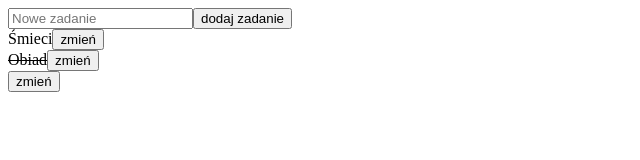
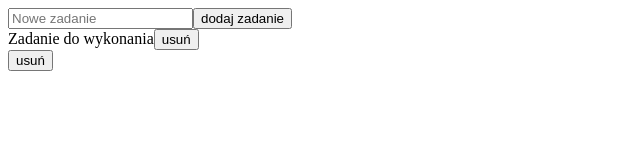
Before and after one commit to PaulinaOster/JFDDL7-homework-4, a plain HTML site: page index.html in a window 1280 px wide. Both pictures are taken after a click on the button "dodaj zadanie". Shown: the whole page, without its empty margins (0-640 px from the left). Drawn offline with Linux system fonts and the light colour scheme.

Commit message:
added removeTask function in script.js

```diff
--- a/index.html
+++ b/index.html
@@ -1,5 +1,5 @@
 <!DOCTYPE html>
-<html lang="en">
+<html lang="pl">
 
 <head>
     <meta charset="UTF-8">
--- a/script.js
+++ b/script.js
@@ -2,24 +2,19 @@ class ToDoList {
     constructor(selector) {
         this.container = document.querySelector(selector) || document.body;
         this.tasks = JSON.parse(localStorage.getItem('to-do-list')) || [{
-            text: 'Śmieci',
+            text: 'Zadanie do wykonania',
             isCompleted: false,
-        },
-        {
-            text: 'Obiad',
-            isCompleted: true,
-        }
-        ];
+        }];
         this.render();
     }
-    saveTasks(taskIndex){
-        localStorage.setItem('to-do-list',JSON.stringify(this.tasks))
+    saveTasks() {
+        localStorage.setItem('to-do-list', JSON.stringify(this.tasks))
     }
     render() {
         this.container.innerHTML = "";
         this.renderForm();
         this.tasks.forEach(
-            (task,index) => this.renderTask(task,index)
+            (task, index) => this.renderTask(task, index)
         )
     }
     toggleTask(taskIndex) {
@@ -32,25 +27,32 @@ class ToDoList {
                 :
                 task
         )
+        this.saveTasks();
         this.render();
+    }
+    removeTask(taskIndex) {
+        this.tasks.splice(taskIndex, 1);
         this.saveTasks();
+        this.render();
     }
-    // removeTask(task){
-    //     task.isCompleted = true;
-    //     this.render();
-    // }
-    renderTask(task,index) {
+    renderTask(task, index) {
         const div = document.createElement('div');
+        const span = document.createElement('span');
         const button = document.createElement('button');
-        div.innerText = task.text;
-        button.innerText = "zmień"
+        span.innerText = task.text;
+        button.innerText = "usuń"
         if (task.isCompleted) {
             div.style.textDecoration = 'line-through'
         }
+        span.addEventListener(
+            'click',
+            () => this.toggleTask(index)
+        );
         button.addEventListener(
             'click',
-            () => this.toggleTask(index)
-        )
+            () => this.removeTask(index)
+        );
+        div.appendChild(span);
         div.appendChild(button);
         this.container.appendChild(div);
     }
@@ -77,7 +79,7 @@ class ToDoList {
             isCompleted: false,
         }
         this.tasks.push(newTask);
+        this.saveTasks();
         this.render();
-        this.saveTasks();
     }
 }
```
